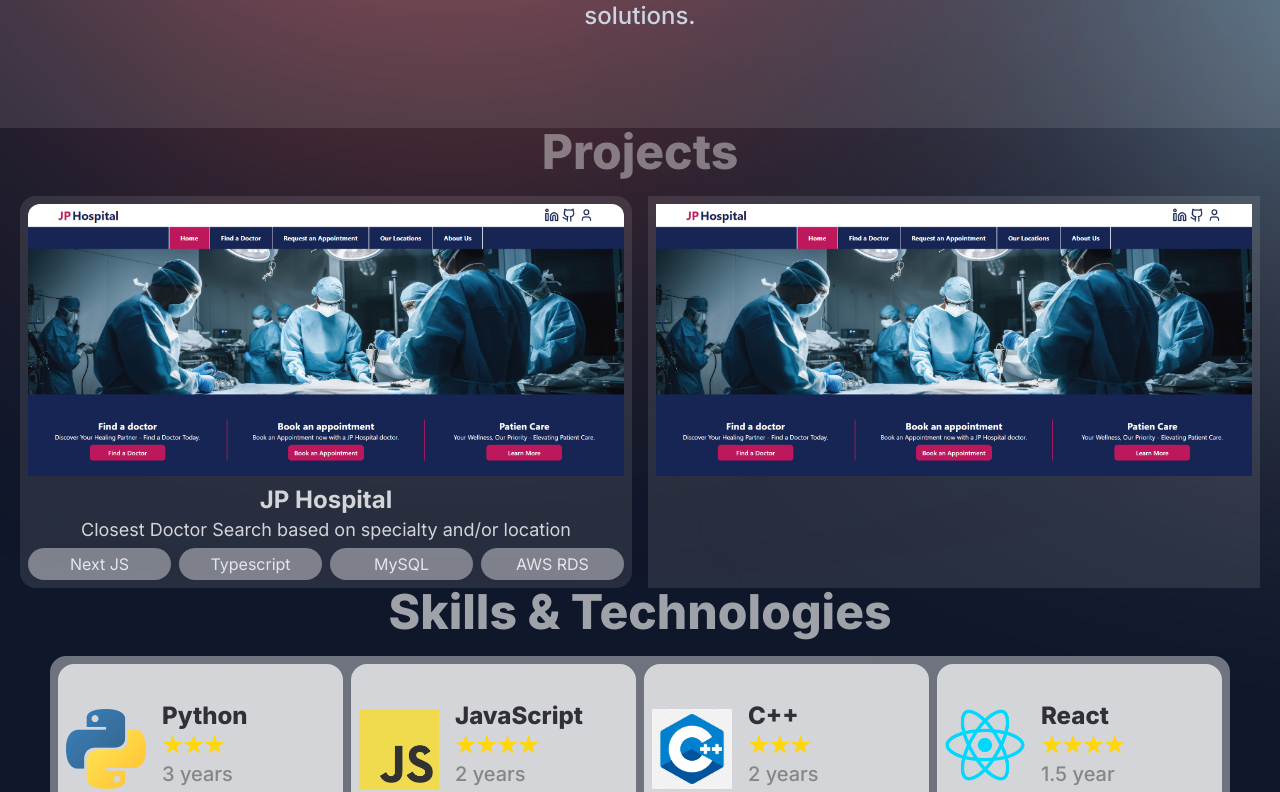
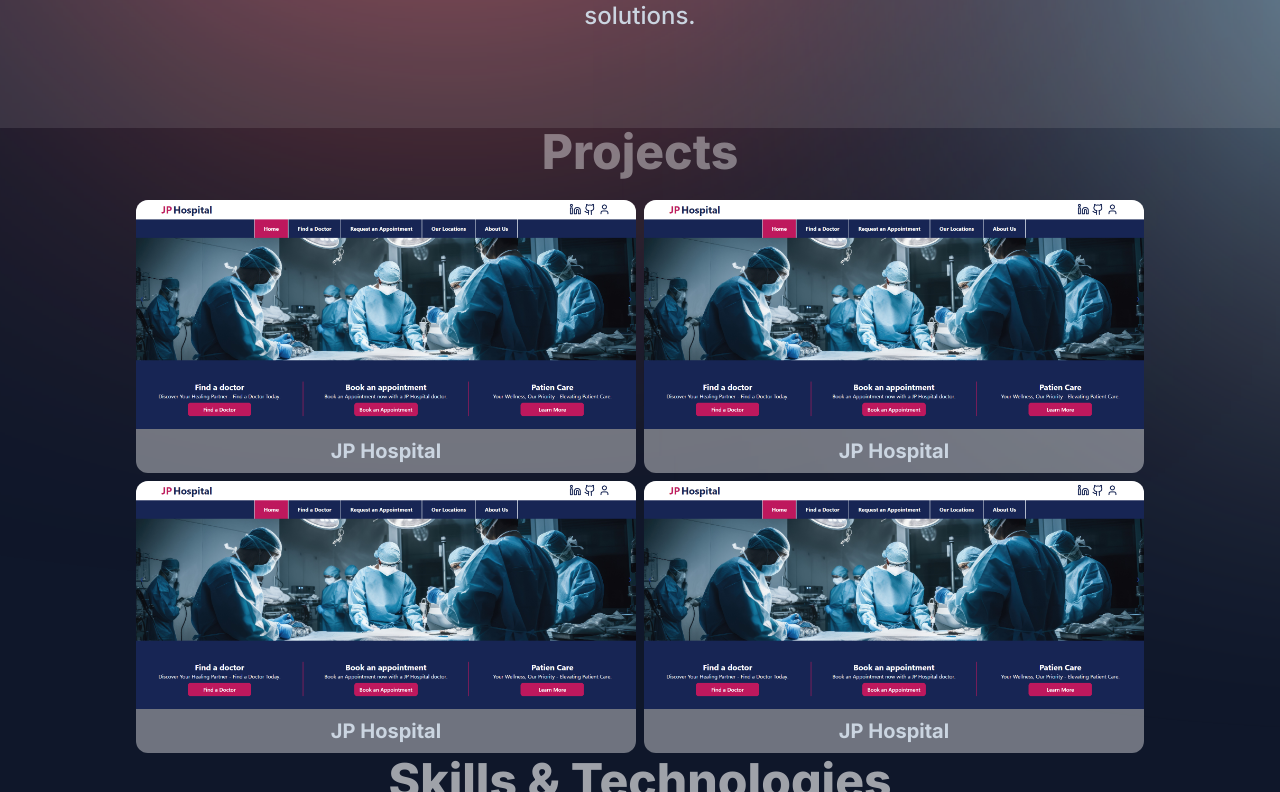
Before and after one commit to MrJuanPabloTheCreator/Portfolio, a Next.js app: page / in a window 1280 px wide. Shown: the part 868-1660 px from the top of the page. Built offline with nearby package versions, Linux system fonts and the light colour scheme.

Commit message:
Projects layout animations

```diff
--- /dev/null
+++ b/components/projectCard.tsx
@@ -0,0 +1,64 @@
+'use client';
+
+import { motion } from 'framer-motion';
+import { Dispatch, SetStateAction } from 'react';
+
+interface ExploreCardProps{
+    id: string,
+    imgUrl: string,
+    title: string,
+    description: string,
+    active: string,
+    handleClick: Dispatch<SetStateAction<string>>;
+}
+
+export const ExploreCard: React.FC<ExploreCardProps> = ({id, imgUrl, title, active, description, handleClick}) => {
+    const fadeIn = (direction: string) => ({
+        hidden: {
+          x: direction === 'left' ? 100 : direction === 'right' ? -100 : 0,
+          y: direction === 'up' ? 100 : direction === 'down' ? -100 : 0,
+          opacity: 0,
+        },
+    });
+
+    return (
+        <motion.div
+            variants={fadeIn('right')}
+            className={`${active === id ? '' : ''} w-[500px] m-1`}
+            onHoverStart={() => handleClick(id)}
+            onHoverEnd={() => handleClick('')}
+            whileHover={{ scale: 1, width: '800px'}}
+        >
+            <div className='bg-white/40 rounded-xl overflow-hidden'>
+                <img src={imgUrl}
+                alt={title}
+                className={`${active === id ? '' : ''}w-full`}
+                />
+                {active !== id ? (
+                <h3 className="text-slate-300 text-xl font-bold py-2 flex justify-center">
+                    {title}
+                </h3>
+                ) : (
+                <div className="flex flex-col items-center p-2">
+                    <p className='text-white/80 font-bold'>{description}</p>
+                    <div className="grid grid-cols-4 gap-2">
+                        <div className="flex justify-center rounded-2xl py-1 bg-white/40">
+                            Next JS
+                        </div>
+                        <div className="flex justify-center rounded-2xl py-1 bg-white/40">
+                            Typescript
+                        </div>
+                        <div className="flex justify-center rounded-2xl py-1 bg-white/40">
+                            MySQL
+                        </div>
+                        <div className="flex justify-center rounded-2xl py-1 bg-white/40">
+                            AWS RDS
+                        </div>
+                    </div>
+                </div>
+                )}
+            </div>
+        </motion.div>
+    )
+
+};
--- a/components/projects.tsx
+++ b/components/projects.tsx
@@ -2,9 +2,40 @@
 
 import { useSectionInView } from "@/lib/hooks";
 import Image from "next/image";
+import { ExploreCard } from "./projectCard";
+import { useState } from "react";
+
+const exploreWorlds = [
+  {
+    id: 'project_1',
+    imgUrl: '/jp-hospital.png',
+    title: 'JP Hospital',
+    description: '• Implemented precise doctor search, allowing users to select specialties and locate nearby practitioners. Utilizing geolocation data, the system promptly matches users with nearby doctors•	Designed and implemented a relational database system to efficiently manage data relationships and storage, utilizing AWS RDS for secure and scalable storage solutions.•	Developed RESTful APIs to communicate with the database, empowering users with up-to-date doctor availability information and seamless appointment booking capabilities.'
+  },
+  {
+    id: 'project_2',
+    imgUrl: '/jp-hospital.png',
+    title: 'JP Hospital',
+    description: 'Booking Application',
+  },
+  {
+    id: 'project_3',
+    imgUrl: '/jp-hospital.png',
+    title: 'JP Hospital',
+    description: 'Booking Application',
+  },
+  {
+    id: 'project_4',
+    imgUrl: '/jp-hospital.png',
+    title: 'JP Hospital',
+    description: 'Booking Application',
+  },
+];
 
 export const Projects = () => {
   const { ref } = useSectionInView("About");
+
+  const [active, setActive] = useState('');
 
   return (
     <section
@@ -12,13 +43,20 @@ export const Projects = () => {
       ref={ref}
       className="flex flex-col items-center w-full scroll-mt-28 z-10"
     >
-      <div
-        className='w-full'
-      >
         <h2 className="font-extrabold text-white/40 text-center mb-5 text-5xl">
           Projects
         </h2>
-        <div className="grid grid-cols-2 gap-4 text-white/80">
+        <div className="flex flex-wrap justify-center items-center max-w-[1400px]">
+          {exploreWorlds.map((item) => (
+              <ExploreCard
+                key={item.id}
+                {...item}
+                active={active}
+                handleClick={setActive}
+              />
+          ))}
+        </div>
+        {/* <div className="grid grid-cols-2 gap-4 text-white/80">
                 <div className="flex flex-col ml-5 p-2 bg-white/10 backdrop-blur-[24] rounded-2xl">
                     <Image src="/jp-hospital.png" alt="jp-hospital" height={100} width={100} layout="responsive" className="rounded-t-xl"/>
                     <div className="flex flex-col w-full items-center mt-2 mb-1">
@@ -44,8 +82,7 @@ export const Projects = () => {
                     <Image src="/jp-hospital.png" alt="jp-hospital" height={100} width={100} layout="responsive"/>
 
                 </div>
-        </div>
-      </div>
+        </div> */}
     </section>
   )
 };
```
